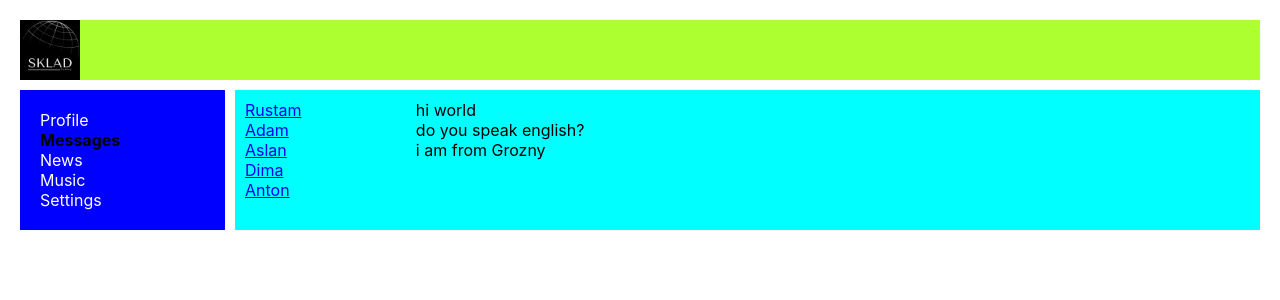
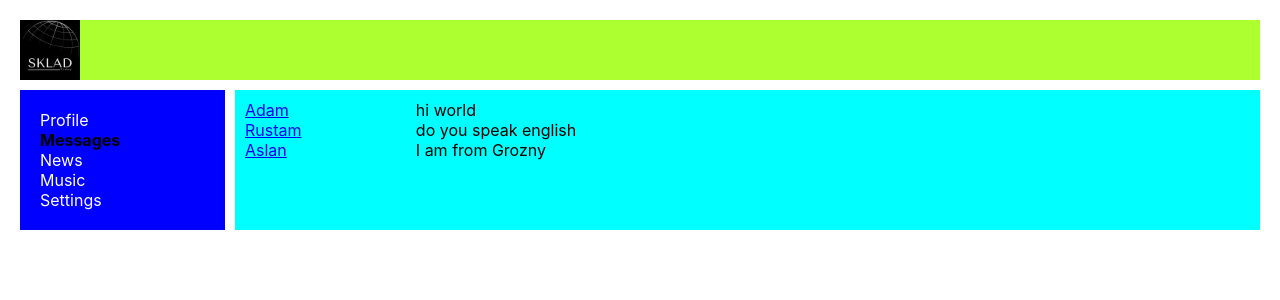
Before and after one commit to admalla/samurai-way-TS, a React (Create React App) app: page /dialogs in a window 1280 px wide. Shown: the top 300 px of the page. Built offline with nearby package versions, Linux system fonts and the light colour scheme.

Commit message:
fix component Dialogs

```diff
--- a/src/components/Dialogs/Dialogs.tsx
+++ b/src/components/Dialogs/Dialogs.tsx
@@ -8,6 +8,7 @@ type DialogItemType = {
     id: number
 }
 type MessageType = {
+    id: number
     message: string
 }
 
@@ -26,19 +27,28 @@ const Message = ({message}: MessageType) => {
 }
 
 function Dialogs() {
+    const dialogData = [
+        {id: 1, name: 'Adam'},
+        {id: 2, name: 'Rustam'},
+        {id: 3, name: 'Aslan'}
+    ]
+
+    const messageData = [
+        {id: 1, message: 'hi world'},
+        {id: 2, message: 'do you speak english'},
+        {id: 3, message: 'I am from Grozny'}
+    ]
     return (
         <div className={s.dialogs}>
             <div className={s.dialogsItems}>
-                <DialogItem name="Rustam" id={1} />
-                <DialogItem name="Adam" id={2} />
-                <DialogItem name="Aslan" id={3} />
-                <DialogItem name="Dima" id={4} />
-                <DialogItem name="Anton" id={5} />
+                {dialogData.map(d => {
+                    return <DialogItem key={d.id} name={d.name} id={d.id} />
+                })}
             </div>
             <div className={s.messages}>
-                <Message message="hi world" />
-                <Message message="do you speak english?" />
-                <Message message="i am from Grozny" />
+                {messageData.map(m => {
+                    return <Message id={m.id} message={m.message} key={m.id} />
+                })}
             </div>
         </div>
     )
```
